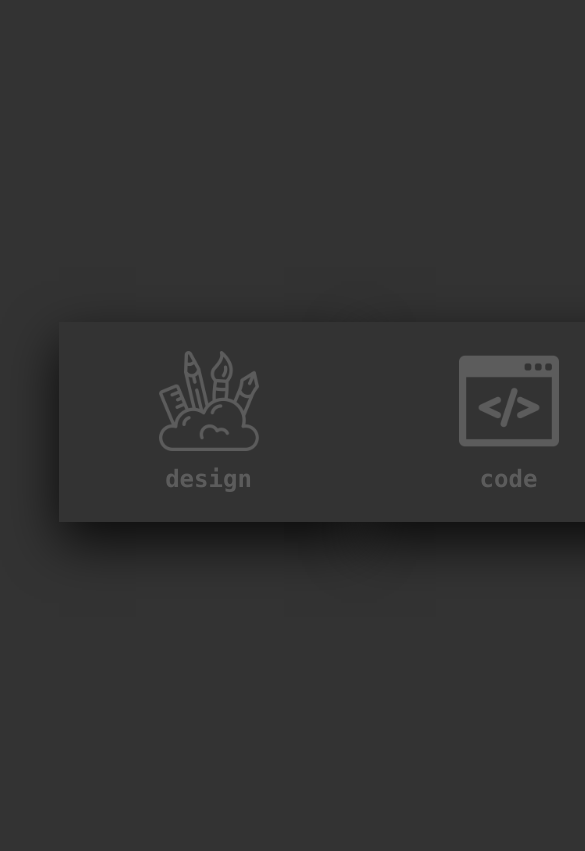
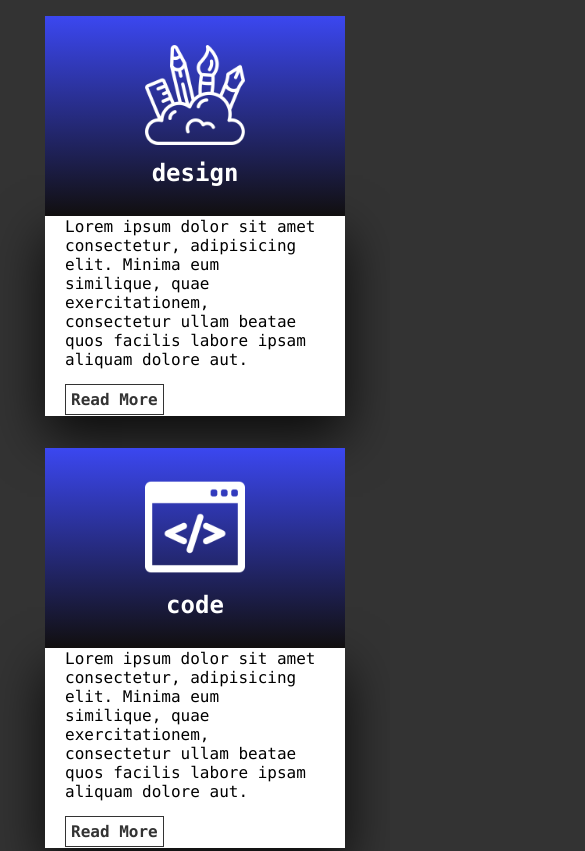
Before and after one commit to aSt0m/card-01, a plain HTML site: page index.html in a window 390 px wide. Shown: the top 851 px of the page, 585 px wide, since content can reach past the window. Drawn offline with Linux system fonts and the light colour scheme.

Commit message:
Add files via upload

```diff
--- a/css/style.css
+++ b/css/style.css
@@ -33,8 +33,19 @@ body{
 
 
 }
+@media(max-width:768px){
+    .container{
+
+        flex-direction: column;
+    }
+}
 .card{
     position: relative;
+}
+@media(max-width:768px){
+    .card{
+        margin: 1rem 0;
+    }
 }
 .full{
      width: 300px;
@@ -50,13 +61,45 @@ body{
     z-index: 1;
     transform: translateY( 100px );
 }
+@media(max-width:768px){
+    .full.front{
+
+        background: linear-gradient(360deg, rgb(17, 15, 15),rgb(59, 71, 240)) ;
+        transform: translateY(0)
+    }
+}
 .card:hover .full.front{
     background: linear-gradient(360deg, rgb(17, 15, 15),rgb(59, 71, 240)) ;
     transform: translateY(0)
 }
+.full.back{
+    position: relative;
+    background: #fff;
+    display: flex;
+    justify-content: center;
+    align-items: center;
+    padding: 20px;
+    box-sizing: border-box;
+    box-shadow:  0 20px 50px rgba( 0, 0, 0, 0.8 );
+    transform: translateY( -100px );
+}
+@media (max-width: 768px){
+    .full.back{
+        transform: translateY(0)
+    }
+}
+.card:hover .full.back{
+    transform: translateY( 0px );
+}
 .content{
     opacity: 0.2;
     transition: 0.5s;
+}
+@media(max-width: 768px){
+
+    .content{
+    opacity: 1;
+    }
 }
 .card:hover .content{
     opacity: 1;
@@ -72,20 +115,6 @@ body{
     text-align: center;
     font-size: 1.5em;
 }
-.full.back{
-    position: relative;
-    background: #fff;
-    display: flex;
-    justify-content: center;
-    align-items: center;
-    padding: 20px;
-    box-sizing: border-box;
-    box-shadow:  0 20px 50px rgba( 0, 0, 0, 0.8 );
-    transform: translateY( -100px );
-}
-.card:hover .full.back{
-    transform: translateY( 0px );
-}
 .text{
     margin: 0;
     padding: 0;
@@ -98,8 +127,10 @@ body{
     color: #333;
     padding: 5px;
     border: 1px solid #333;
+    text-transform: capitalize;
 }
 .button:hover{
     background: rgb(0, 0, 0);
     color: #fff;
+    transition: .3s;
 }
```
